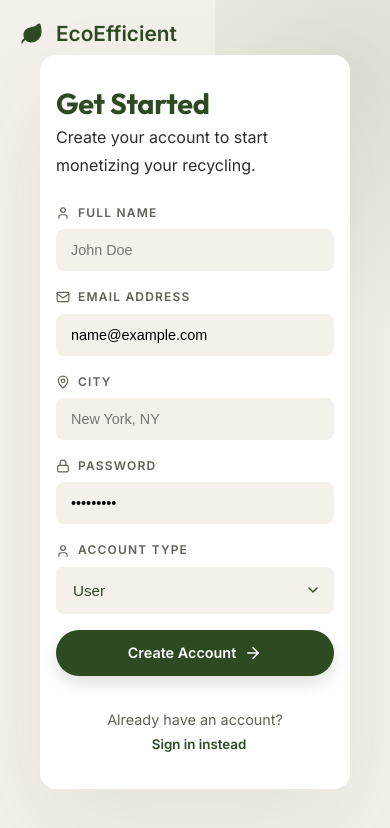
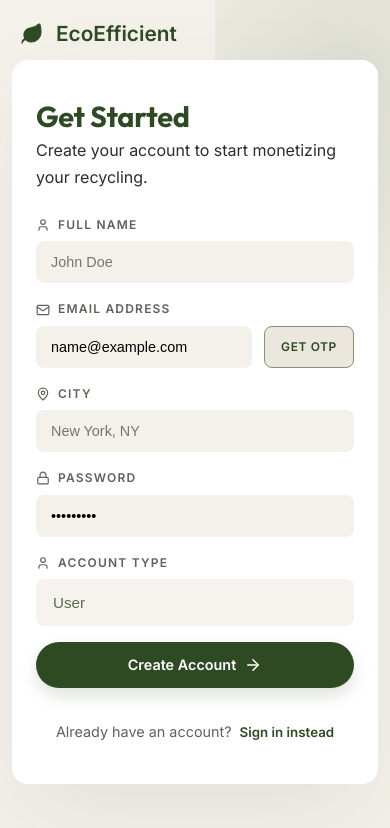
Before and after one commit to SUMAN1040/Eco-Efficient, a React (Vite) app in the folder frontend/: page /auth in a window 390 px wide. Both pictures are taken after typing "name@example.com", "Sample123" into the empty fields and a click on the button "Create one now". Shown: the top 828 px of the page. Built offline with nearby package versions, Linux system fonts and the light colour scheme.

Commit message:
feat: initialize Django backend structure and implement user authentication system

```diff
--- a/frontend/src/components/Auth/Auth.css
+++ b/frontend/src/components/Auth/Auth.css
@@ -302,6 +302,12 @@
   transition: var(--transition-organic);
 }
 
+.select-nature:disabled {
+  background-image: none;
+  cursor: default;
+  opacity: 0.8;
+}
+
 .select-nature:focus {
   outline: none;
   border-color: var(--secondary);
@@ -401,8 +407,52 @@
   }
 }
 
-@media (max-width: 400px) {
-  .auth-form-side {
-    padding: 32px 16px;
-  }
+.input-with-action {
+  display: flex;
+  gap: 12px;
+  align-items: stretch;
 }
+
+.input-with-action input {
+  flex: 1;
+}
+
+.btn-inline-otp {
+  background: var(--surface-low);
+  border: 1px solid var(--secondary);
+  color: var(--primary);
+  border-radius: var(--radius-sm);
+  padding: 0 16px;
+  font-size: 0.75rem;
+  font-weight: 700;
+  text-transform: uppercase;
+  letter-spacing: 0.05em;
+  cursor: pointer;
+  transition: var(--transition-organic);
+  white-space: nowrap;
+}
+
+.btn-inline-otp:hover:not(:disabled) {
+  background: var(--secondary);
+  color: white;
+}
+
+.btn-inline-otp:disabled {
+  opacity: 0.5;
+  cursor: not-allowed;
+}
+
+.otp-input-large {
+  font-size: 1.5rem !important;
+  letter-spacing: 0.5em;
+  text-align: center;
+  font-weight: 700;
+  padding: 20px !important;
+  color: var(--primary);
+}
+
+.otp-input-large::placeholder {
+  letter-spacing: normal;
+  font-size: 0.9rem;
+  opacity: 0.3;
+}
--- a/frontend/src/components/Auth/Auth.jsx
+++ b/frontend/src/components/Auth/Auth.jsx
@@ -6,10 +6,113 @@ const Auth = () => {
   const [isLogin, setIsLogin] = useState(true);
   const [isForgot, setIsForgot] = useState(false);
   const [role, setRole] = useState('user'); // 'user', 'admin', or 'partner'
+  const [isOtpSent, setIsOtpSent] = useState(false);
+  const [otp, setOtp] = useState('');
+  const [formData, setFormData] = useState({
+    name: '',
+    email: '',
+    city: '',
+    password: '',
+    roleId: ''
+  });
+  const [isLoading, setIsLoading] = useState(false);
+  const [message, setMessage] = useState({ type: '', text: '' });
+
+  const handleInputChange = (e) => {
+    const { name, value } = e.target;
+    setFormData(prev => ({ ...prev, [name]: value }));
+  };
 
   const handleToggleMode = () => {
     setIsLogin(!isLogin);
-    setIsForgot(false); // Reset forgot state when switching modes
+    setIsForgot(false);
+    setIsOtpSent(false);
+    setOtp('');
+    setMessage({ type: '', text: '' });
+    if (isLogin) {
+      setRole('user');
+    }
+  };
+
+  const handleGetOtp = async () => {
+    if (!formData.email) {
+      setMessage({ type: 'error', text: 'Please enter your email first.' });
+      return;
+    }
+    setIsLoading(true);
+    try {
+      const response = await fetch('http://localhost:8000/api/accounts/send-otp/', {
+        method: 'POST',
+        headers: { 'Content-Type': 'application/json' },
+        body: JSON.stringify({ email: formData.email }),
+      });
+      if (response.ok) {
+        setIsOtpSent(true);
+        setMessage({ type: 'success', text: 'OTP sent to your email!' });
+      } else {
+        const data = await response.json();
+        setMessage({ type: 'error', text: data.email?.[0] || 'Failed to send OTP.' });
+      }
+    } catch (error) {
+      setMessage({ type: 'error', text: 'Connection failed.' });
+    } finally {
+      setIsLoading(false);
+    }
+  };
+
+  const handleSubmit = async (e) => {
+    e.preventDefault();
+    setIsLoading(true);
+    setMessage({ type: '', text: '' });
+
+    const baseUrl = 'http://localhost:8000/api/accounts';
+    const endpoint = isLogin ? `${baseUrl}/login/` : `${baseUrl}/register/`;
+
+    const payload = isLogin
+      ? { email: formData.email, password: formData.password, id: formData.roleId }
+      : {
+          email: formData.email,
+          password: formData.password,
+          name: formData.name,
+          city: formData.city,
+          otp: otp
+        };
+
+    try {
+      const response = await fetch(endpoint, {
+        method: 'POST',
+        headers: {
+          'Content-Type': 'application/json',
+        },
+        body: JSON.stringify(payload),
+      });
+
+      const data = await response.json();
+
+      if (response.ok) {
+        if (isLogin) {
+          localStorage.setItem('accessToken', data.access);
+          localStorage.setItem('refreshToken', data.refresh);
+          localStorage.setItem('user', JSON.stringify({
+            email: data.email,
+            role: data.role,
+            name: data.name
+          }));
+          setMessage({ type: 'success', text: `Welcome back, ${data.name || data.email}!` });
+        } else {
+          setMessage({ type: 'success', text: 'Account created successfully! Please sign in.' });
+          setIsLogin(true);
+          setIsOtpSent(false);
+        }
+      } else {
+        const errorMsg = data.detail || data.id || data.otp || Object.values(data)[0];
+        setMessage({ type: 'error', text: Array.isArray(errorMsg) ? errorMsg[0] : errorMsg });
+      }
+    } catch (error) {
+      setMessage({ type: 'error', text: 'Connection failed. Is the backend running?' });
+    } finally {
+      setIsLoading(false);
+    }
   };
 
   return (
@@ -43,6 +146,11 @@ const Auth = () => {
                   <ChevronLeft size={16} /> Back to Sign In
                 </button>
               )}
+              {isOtpSent && !isLogin && (
+                <button className="back-btn" onClick={() => setIsOtpSent(false)}>
+                  <ChevronLeft size={16} /> Edit Details
+                </button>
+              )}
               <h1 className="headline-md">
                 {isForgot ? 'Reset Password' : (isLogin ? 'Welcome Back' : 'Get Started')}
               </h1>
@@ -51,65 +159,137 @@ const Auth = () => {
                   ? 'Enter your details to receive a secure reset link.'
                   : (isLogin
                     ? 'Access your eco-dashboard to track your impact.'
-                    : 'Create your account to start monetizing your recycling.')}
+                    : (isOtpSent ? 'Verify your email to complete registration.' : 'Create your account to start monetizing your recycling.'))}
               </p>
             </div>
 
-            <form className="auth-form" onSubmit={(e) => e.preventDefault()}>
+            {message.text && (
+              <div className={`auth-alert ${message.type}`}>
+                {message.text}
+              </div>
+            )}
+
+            <form className="auth-form" onSubmit={handleSubmit}>
+              {!isOtpSent && (
+                <>
                   {!isLogin && !isForgot && (
                     <div className="input-group-nature">
                       <label><User size={14} /> Full Name</label>
-                  <input type="text" placeholder="John Doe" />
+                      <input
+                        type="text"
+                        name="name"
+                        placeholder="John Doe"
+                        value={formData.name}
+                        onChange={handleInputChange}
+                        required
+                      />
                     </div>
                   )}
 
                   <div className="input-group-nature">
                     <label><Mail size={14} /> Email Address</label>
-                <input type="email" placeholder="john@example.com" />
+                    <div className="input-with-action">
+                      <input
+                        type="email"
+                        name="email"
+                        placeholder="john@example.com"
+                        value={formData.email}
+                        onChange={handleInputChange}
+                        required
+                      />
+                      {!isLogin && !isForgot && (
+                        <button
+                          type="button"
+                          className="btn-inline-otp"
+                          onClick={handleGetOtp}
+                          disabled={isLoading}
+                        >
+                          Get OTP
+                        </button>
+                      )}
+                    </div>
                   </div>
 
                   {!isLogin && !isForgot && (
                     <div className="input-group-nature">
                       <label><MapPin size={14} /> City</label>
-                  <input type="text" placeholder="New York, NY" />
+                      <input
+                        type="text"
+                        name="city"
+                        placeholder="New York, NY"
+                        value={formData.city}
+                        onChange={handleInputChange}
+                        required
+                      />
                     </div>
                   )}
 
                   {!isForgot && (
                     <div className="input-group-nature">
                       <label><Lock size={14} /> Password</label>
-                  <input type="password" placeholder="••••••••" />
+                      <input
+                        type="password"
+                        name="password"
+                        placeholder="••••••••"
+                        value={formData.password}
+                        onChange={handleInputChange}
+                        required
+                      />
                     </div>
                   )}
 
+                  {!isForgot && (
                     <div className="input-group-nature">
                       <label><User size={14} /> Account Type</label>
                       <select
                         className="select-nature"
                         value={role}
                         onChange={(e) => setRole(e.target.value)}
+                        disabled={!isLogin}
                       >
                         <option value="user">User</option>
+                        {isLogin && (
+                          <>
                             <option value="admin">Admin</option>
                             <option value="partner">Partner</option>
+                          </>
+                        )}
                       </select>
                     </div>
+                  )}
 
+                  {isLogin && !isForgot && (
+                    <>
                       {role === 'admin' && (
                         <div className="input-group-nature reveal-input">
                           <label><ShieldAlert size={14} /> Admin ID</label>
-                  <input type="text" placeholder="ADM-XXXX-XXXX" />
+                          <input
+                            type="text"
+                            name="roleId"
+                            placeholder="ADM-XXXX-XXXX"
+                            value={formData.roleId}
+                            onChange={handleInputChange}
+                            required
+                          />
                         </div>
                       )}
 
                       {role === 'partner' && (
                         <div className="input-group-nature reveal-input">
                           <label><Briefcase size={14} /> Partner ID</label>
-                  <input type="text" placeholder="PRT-XXXX-XXXX" />
+                          <input
+                            type="text"
+                            name="roleId"
+                            placeholder="PRT-XXXX-XXXX"
+                            value={formData.roleId}
+                            onChange={handleInputChange}
+                            required
+                          />
                         </div>
                       )}
-
-              {isLogin && !isForgot && role === 'user' && (
+                    </>
+                  )}
+                  {isLogin && !isForgot && (
                     <div className="auth-options">
                       <label className="checkbox-wrap">
                         <input type="checkbox" />
@@ -120,14 +300,38 @@ const Auth = () => {
                       </button>
                     </div>
                   )}
+                </>
+              )}
 
-              <button className="btn btn-primary btn-full magnetic shimmer">
-                {isForgot ? 'Send Reset Link' : (isLogin ? 'Sign In' : 'Create Account')}
-                <ArrowRight size={18} />
+              {isOtpSent && !isLogin && (
+                <div className="input-group-nature reveal-input">
+                  <label><Lock size={14} /> Verification Code</label>
+                  <input
+                    type="text"
+                    placeholder="Enter 6-digit OTP"
+                    value={otp}
+                    onChange={(e) => setOtp(e.target.value)}
+                    required
+                    maxLength={6}
+                    className="otp-input-large"
+                  />
+                  <p className="body-xs text-muted" style={{ marginTop: '8px' }}>
+                    We've sent a code to <strong>{formData.email}</strong>.
+                  </p>
+                </div>
+              )}
+
+              <button
+                type="submit"
+                className={`btn btn-primary btn-full magnetic shimmer ${isLoading ? 'loading' : ''}`}
+                disabled={isLoading}
+              >
+                {isLoading ? 'Processing...' : (isForgot ? 'Send Reset Link' : (isLogin ? 'Sign In' : (isOtpSent ? 'Validate' : 'Create Account')))}
+                {!isLoading && <ArrowRight size={18} />}
               </button>
             </form>
 
-            {!isForgot && (
+            {!isForgot && !isOtpSent && (
               <div className="auth-footer-toggle" style={{ marginTop: '32px' }}>
                 <span>{isLogin ? "Don't have an account?" : "Already have an account?"}</span>
                 <button className="link-text-btn" onClick={handleToggleMode}>
@@ -142,4 +346,6 @@ const Auth = () => {
   );
 };
 
+
+
 export default Auth;
```
Also changed, not shown: frontend/src/components/Roles/Roles.jsx (+12 -4 lines), frontend/vercel.json (added). Lines whose indentation alone changed are shown as unchanged.
